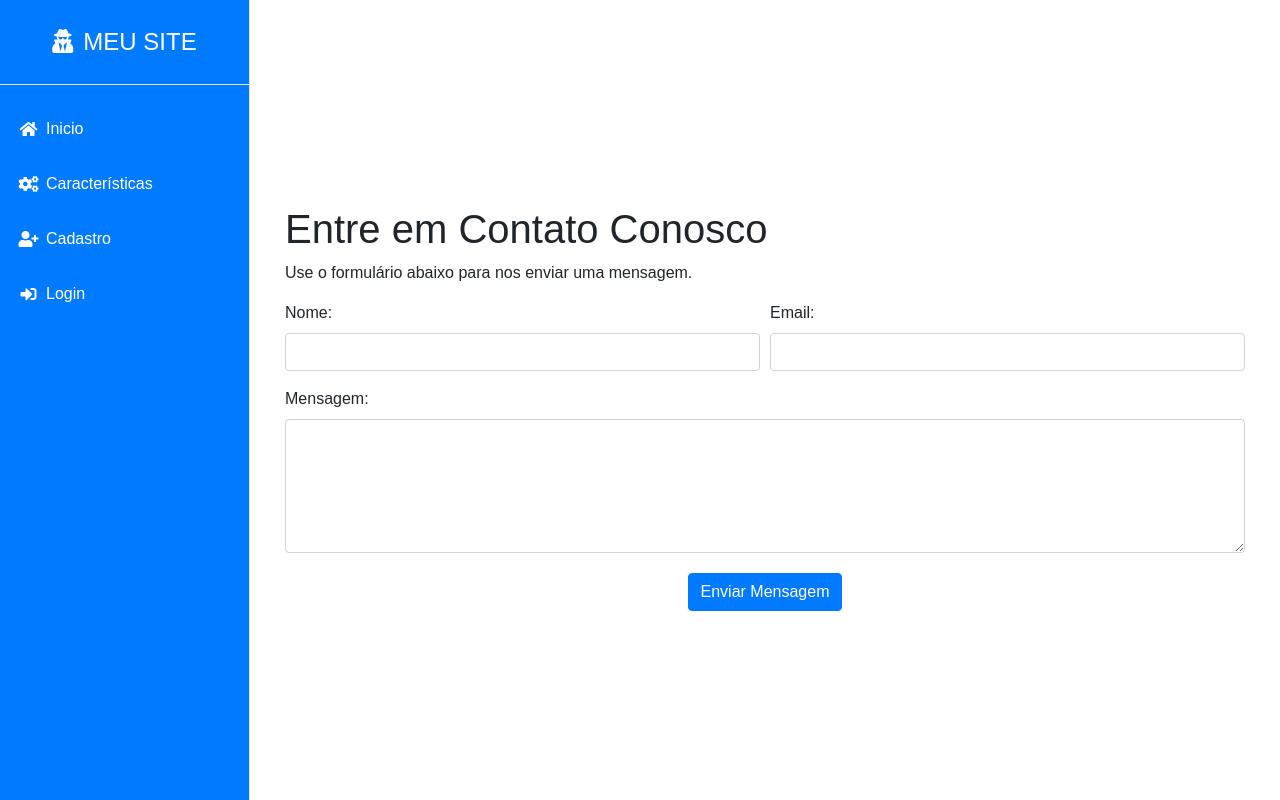
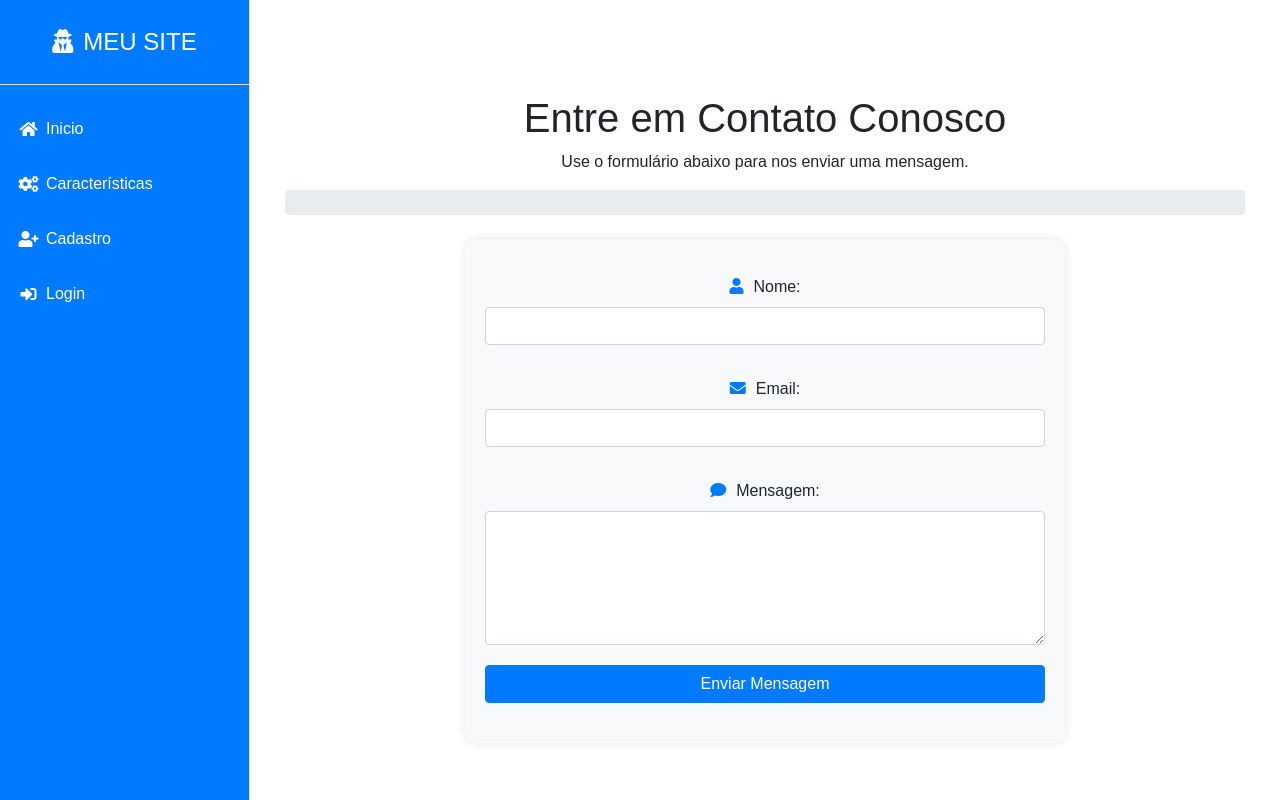
Before and after one commit to GabrielAruanda/meu_projeto1.1, a Flask app: page /contact in a window 1280 px wide. Run offline with Flask 3, Linux system fonts and the light colour scheme; some libraries are stand-ins or nearby versions.

Commit message:
Nova pagina de contato/suporte

```diff
--- a/templates/contact.html
+++ b/templates/contact.html
@@ -37,7 +37,7 @@
                 z-index: 1100;
                 font-size: 1.5rem;
                 color: white;
-                background-color: #007bff; /* Cor do botão de hambúrguer */
+                background-color: #007bff;
                 border: none;
                 padding: 10px 15px;
                 border-radius: 5px;
@@ -114,91 +114,169 @@
             padding-top: 20px;
         }
 
+        /* Centralizar conteúdo do formulário */
+        .form-container {
+            max-width: 600px;
+            margin: 0 auto;
+            background-color: #f8f9fa;
+            padding: 20px;
+            border-radius: 10px;
+            box-shadow: 0 0 10px rgba(0, 0, 0, 0.1);
+            text-align: center;
+        }
+
+        .form-group i {
+            margin-right: 10px;
+            color: #007bff;
+        }
+
+        /* Indicador de progresso */
+        .progress {
+            height: 25px;
+        }
+
+        .progress-bar {
+            background-color: #007bff;
+            transition: width 0.5s ease;
+        }
+
         button[type="submit"] {
             display: block;
             margin: 20px auto;
+            width: 100%;
+        }
+
+        .form-control.is-valid {
+            border-color: #28a745;
+        }
+
+        .form-control.is-invalid {
+            border-color: #dc3545;
         }
     </style>
 </head>
 <body>
     <div id="wrapper" class="d-flex">
+        <!-- Botão de Menu Hambúrguer -->
+        <button class="navbar-toggler" type="button" onclick="toggleSidebar()">
+            <i class="fas fa-bars"></i>
+        </button>
+
         <!-- Menu Lateral -->
         <div id="sidebar" class="bg-primary border-right">
             <!-- Cabeçalho do menu -->
             <div class="sidebar-heading text-white text-center py-4 primary-text fs-4 fw-bold text-uppercase border-bottom">
-                <i class="fas fa-user-secret me-2"></i>Meu Site <!-- Ícone e título do cabeçalho -->
+                <i class="fas fa-user-secret"></i>Meu Site
             </div>
             <!-- Lista de links do menu -->
             <div class="list-group list-group-flush my-3">
                 <a href="{{ url_for('home') }}" class="list-group-item list-group-item-action bg-transparent second-text fw-bold">
-                    <i class="fas fa-home me-2"></i>Inicio <!-- Link para a página Home -->
+                    <i class="fas fa-home me-2"></i>Inicio
                 </a>
-
                 {% if 'logged_in' in session %}
                 <a href="{{ url_for('mostrar_grafico') }}" class="list-group-item list-group-item-action bg-transparent second-text fw-bold">
                     <i class="fas fa-chart-line me-2"></i><span>Gráfico</span>
                 </a>
                 <a href="{{ url_for('monitoring') }}" class="list-group-item list-group-item-action bg-transparent second-text fw-bold">
-                    <i class="fas fa-eye me-2"></i><span>Monitoramento</span> <!-- Link para a página de Monitoramento -->
+                    <i class="fas fa-eye me-2"></i><span>Monitoramento</span>
                 </a>
                 <a href="{{ url_for('contact') }}" class="list-group-item list-group-item-action bg-transparent second-text fw-bold">
-                    <i class="fas fa-envelope me-2"></i>Contato <!-- Link para a página de Contact -->
+                    <i class="fas fa-envelope me-2"></i>Contato
                 </a>
                 {% else %}
                 {% endif %}
-
-                <!-- Verifica se o usuário está logado e exibe links apropriados -->
                 {% if 'logged_in' in session %}
                     <a href="{{ url_for('logout') }}" class="list-group-item list-group-item-action bg-transparent second-text fw-bold">
-                        <i class="fas fa-sign-out-alt me-2"></i>Logout ({{ session['username'] }}) <!-- Link para fazer logout -->
+                        <i class="fas fa-sign-out-alt me-2"></i>Logout ({{ session['username'] }})
                     </a>
                 {% else %}
                     <a href="{{ url_for('features') }}" class="list-group-item list-group-item-action bg-transparent second-text fw-bold">
-                        <i class="fas fa-cogs me-2"></i>Características <!-- Link para a página de Features -->
+                        <i class="fas fa-cogs me-2"></i>Características
                     </a>
                     <a href="{{ url_for('register') }}" class="list-group-item list-group-item-action bg-transparent second-text fw-bold">
-                        <i class="fas fa-user-plus me-2"></i>Cadastro <!-- Link para a página de Cadastro -->
+                        <i class="fas fa-user-plus me-2"></i>Cadastro
                     </a>
                     <a href="{{ url_for('login') }}" class="list-group-item list-group-item-action bg-transparent second-text fw-bold">
-                        <i class="fas fa-sign-in-alt me-2"></i>Login <!-- Link para a página de Login -->
+                        <i class="fas fa-sign-in-alt me-2"></i>Login
                     </a>
                 {% endif %}
-
-
             </div>
         </div>
 
         <!-- Conteúdo da Página -->
         <div id="page-content-wrapper">
             <div class="container-fluid mt-3">
+                <div class="text-center">
                     <h1>Entre em Contato Conosco</h1>
                     <p>Use o formulário abaixo para nos enviar uma mensagem.</p>
-                <form>
+                </div>
+
+                <!-- Indicador de Progresso -->
+                <div class="progress mb-4">
+                    <div class="progress-bar" role="progressbar" style="width: 0%;" id="formProgress" aria-valuenow="0" aria-valuemin="0" aria-valuemax="100"></div>
+                </div>
+
+                <!-- Formulário -->
+                <div class="form-container">
+                    <form id="contactForm">
                         <div class="form-row">
-                        <div class="form-group col-md-6">
-                            <label for="name">Nome:</label>
-                            <input type="text" class="form-control" id="name">
+                            <div class="form-group col-md-12 mt-3 mb-3">
+                                <label for="name"><i class="fas fa-user"></i>Nome:</label>
+                                <input type="text" class="form-control" id="name" required>
+                                <div class="invalid-feedback">Por favor, insira seu nome.</div>
                             </div>
-                        <div class="form-group col-md-6">
-                            <label for="email">Email:</label>
-                            <input type="email" class="form-control" id="email">
+                            <div class="form-group col-md-12 mt-3 mb-3">
+                                <label for="email"><i class="fas fa-envelope"></i>Email:</label>
+                                <input type="email" class="form-control" id="email" required>
+                                <div class="invalid-feedback">Por favor, insira um email válido.</div>
                             </div>
                         </div>
-                    <div class="form-group">
-                        <label for="message">Mensagem:</label>
-                        <textarea class="form-control" id="message" rows="5"></textarea>
+                        <div class="form-group mt-3 mb-3">
+                            <label for="message"><i class="fas fa-comment"></i>Mensagem:</label>
+                            <textarea class="form-control" id="message" rows="5" required></textarea>
+                            <div class="invalid-feedback">Por favor, insira sua mensagem.</div>
                         </div>
                         <button type="submit" class="btn btn-primary">Enviar Mensagem</button>
                     </form>
                 </div>
             </div>
         </div>
+    </div>
 
-    <!-- Scripts JavaScript necessários -->
+    <!-- Scripts JavaScript -->
     <script src="https://code.jquery.com/jquery-3.2.1.slim.min.js"></script>
     <script src="https://cdnjs.cloudflare.com/ajax/libs/popper.js/1.12.9/umd/popper.min.js"></script>
     <script src="https://maxcdn.bootstrapcdn.com/bootstrap/4.0.0/js/bootstrap.min.js"></script>
     <!-- Script personalizado -->
     <script src="{{ url_for('static', filename='js/scripts.js') }}"></script>
+    <script>
+        function toggleSidebar() {
+            const sidebar = document.getElementById("sidebar");
+            const contentWrapper = document.getElementById("page-content-wrapper");
+            sidebar.classList.toggle("show");
+            contentWrapper.classList.toggle("sidebar-open");
+        }
+
+        // Form validation and progress indicator
+        document.getElementById("contactForm").addEventListener("input", function() {
+            let fields = document.querySelectorAll("#contactForm .form-control");
+            let completed = Array.from(fields).filter(field => field.value).length;
+            let progress = (completed / fields.length) * 100;
+            document.getElementById("formProgress").style.width = progress + "%";
+        });
+
+        document.getElementById("contactForm").addEventListener("submit", function(event) {
+            event.preventDefault();
+            let form = event.target;
+            if (form.checkValidity() === false) {
+                event.stopPropagation();
+                form.classList.add("was-validated");
+            } else {
+                alert("Mensagem enviada com sucesso!");
+                form.reset();
+                document.getElementById("formProgress").style.width = "0%";
+            }
+        });
+    </script>
 </body>
 </html>
```
Lines whose indentation alone changed are shown as unchanged.
